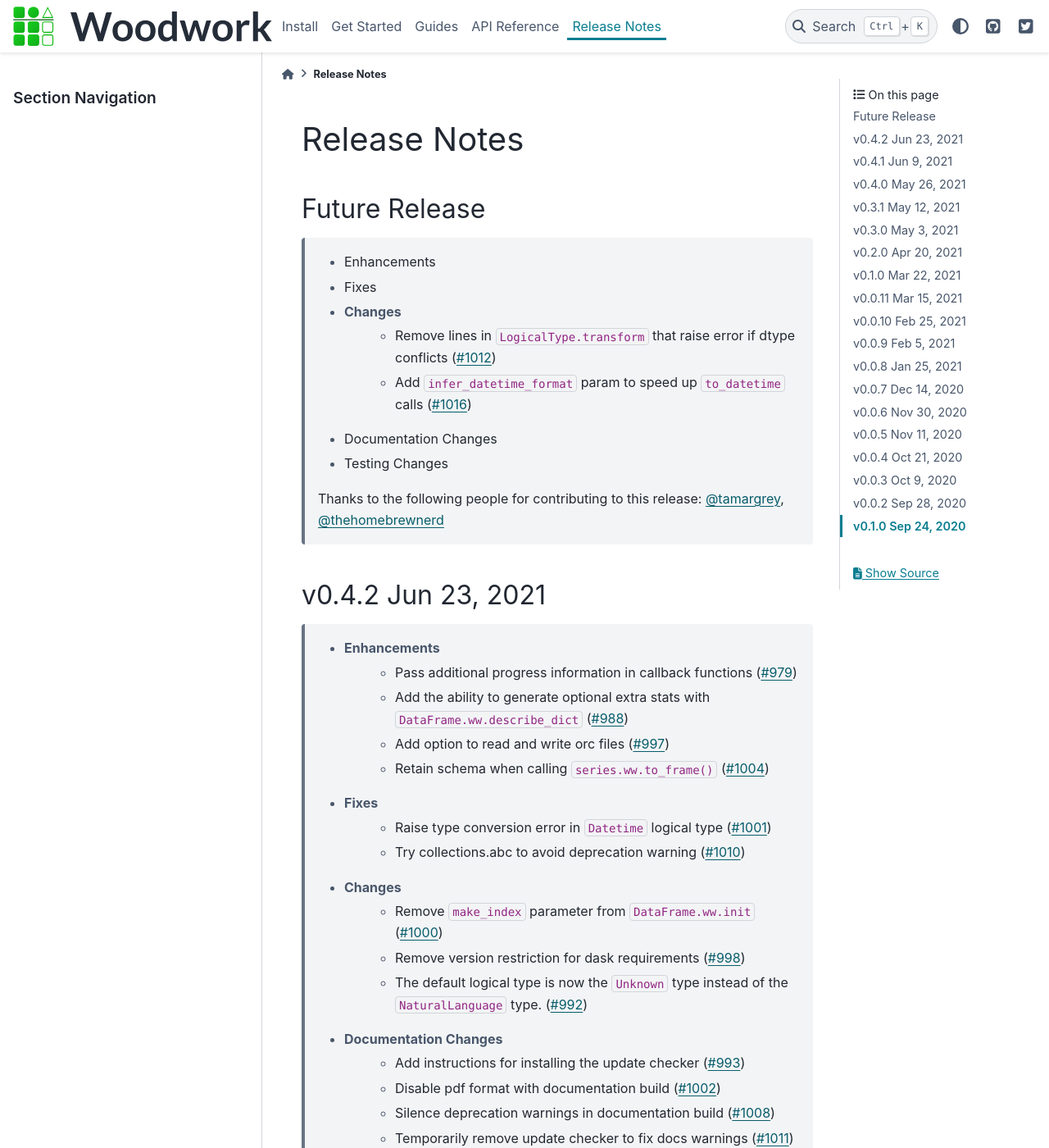
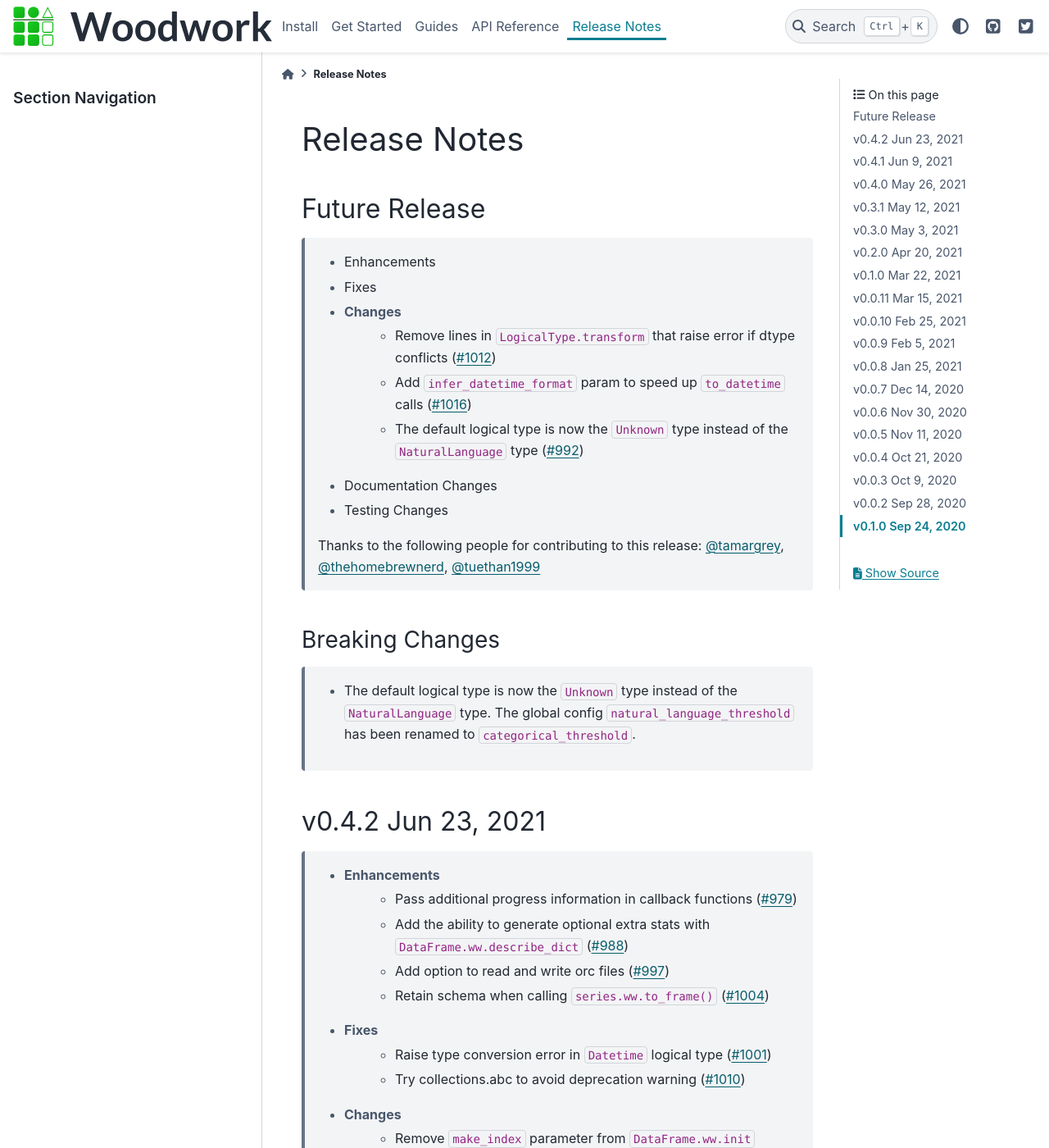
Before and after one commit to alteryx/woodwork, a Sphinx documentation site: the page built from docs/source/release_notes.rst, in a window 1280 px wide and 1400 px high. Shown: the whole window at 82% size. Built offline with Sphinx 7.4.7 and the PyData theme 0.15.4, drawn with Linux system fonts in a browser that asks for light colours; comment, search, counter and statistics services are not loaded; some of the changed text lies outside the part shown.

Commit message:
release notes

```diff
--- a/docs/source/release_notes.rst
+++ b/docs/source/release_notes.rst
@@ -10,12 +10,17 @@ Future Release
     * Changes
         * Remove lines in ``LogicalType.transform`` that raise error if dtype conflicts (:pr:`1012`)
         * Add ``infer_datetime_format`` param to speed up ``to_datetime`` calls (:pr:`1016`)
+        * The default logical type is now the ``Unknown`` type instead of the ``NaturalLanguage`` type (:pr:`992`)
     * Documentation Changes
     * Testing Changes
 
     Thanks to the following people for contributing to this release:
-    :user:`tamargrey`, :user:`thehomebrewnerd`
+    :user:`tamargrey`, :user:`thehomebrewnerd`, :user:`tuethan1999`
 
+Breaking Changes
+++++++++++++++++
+    * The default logical type is now the ``Unknown`` type instead of the ``NaturalLanguage`` type.
+      The global config ``natural_language_threshold`` has been renamed to ``categorical_threshold``.
 
 v0.4.2 Jun 23, 2021
 ===================
```
Also changed, not shown: other parts of docs/source/release_notes.rst (+0 -3 lines).
